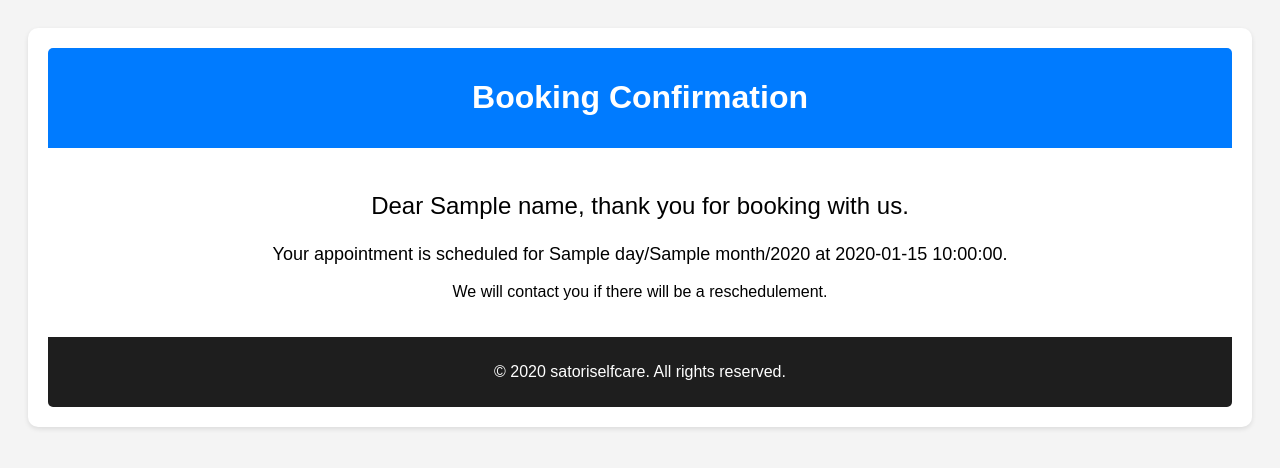
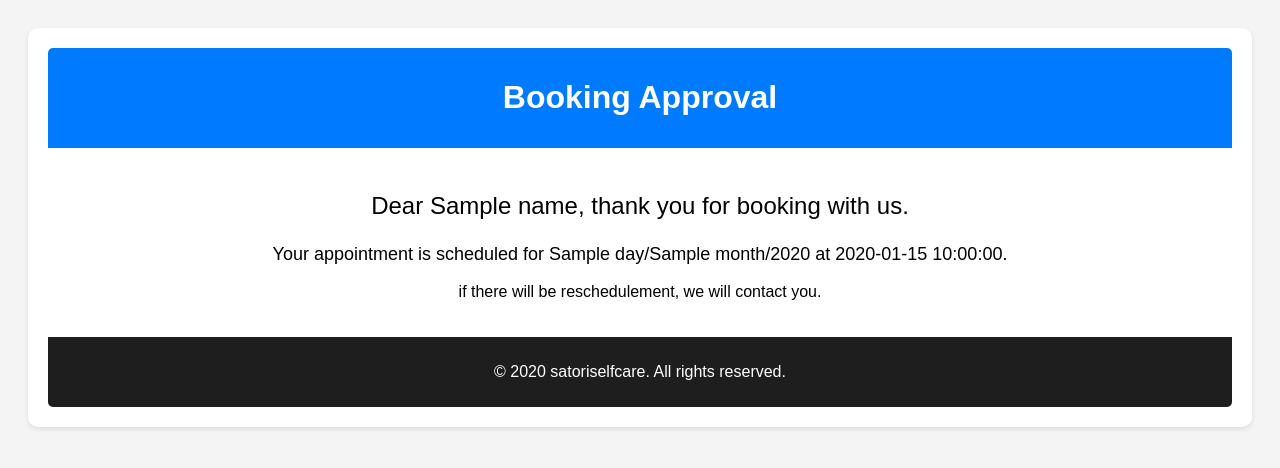
Before and after one commit to olamicreas/hc, a Flask app: template templates/cmail.html in a window 1280 px wide. Shown: the top 468 px of the page. Run offline with Flask 3, Linux system fonts and the light colour scheme; the template is opened without the code that fills it: most values are stand-ins (such as "Sample title", 1, 10 or a date in 2020).

Commit message:
Update cmail.html

```diff
--- a/templates/cmail.html
+++ b/templates/cmail.html
@@ -40,7 +40,7 @@
     <div class="container">
         <div class="header">
 
-            <h1>Booking Confirmation</h1>
+            <h1>Booking Approval</h1>
         </div>
         <div class="content">
             <p style="text-align: center; font-size: x-large;">
@@ -50,7 +50,7 @@
                 Your appointment is scheduled for {{ day }}/{{ month }}/{{ year }} at {{ time }}.
             </p>
             <p style="text-align: center;">
-                We will contact you if there will be a reschedulement.
+                if there will be reschedulement, we will contact you.
             </p>
         </div>
         <div class="footer">
```
